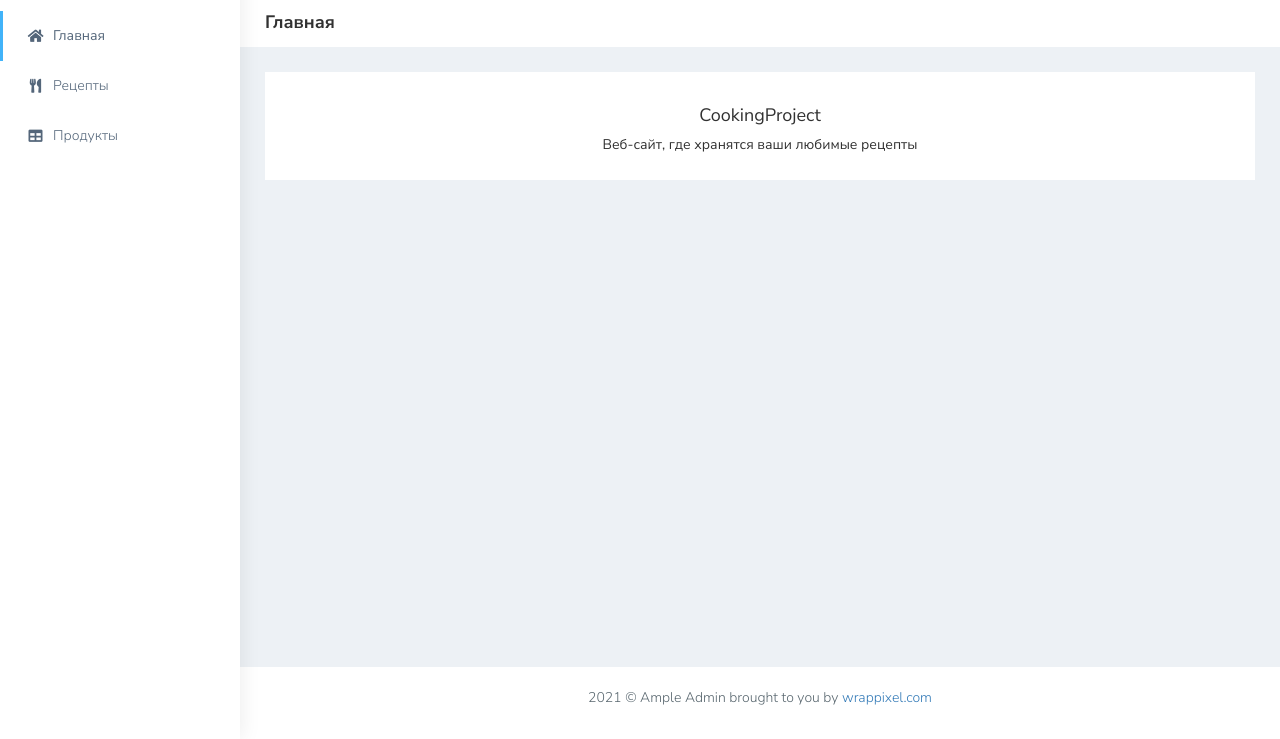
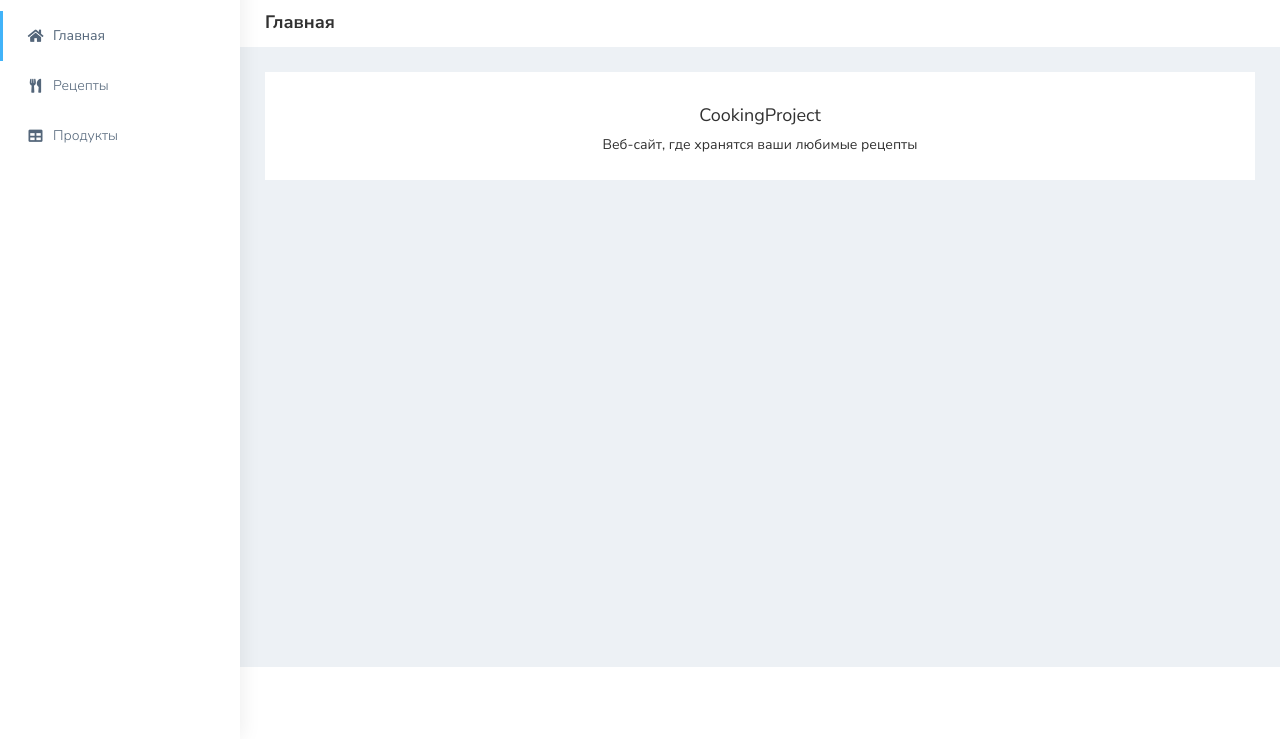
Before and after one commit to AnsaganK/cookingProject, a Django app: page / in a window 1280 px wide. Shown: the part 61-800 px from the top of the page. Run offline with Django 5.2, Linux system fonts and the light colour scheme; some libraries are stand-ins or nearby versions.

Commit message:
remove footer

```diff
--- a/app/templates/base.html
+++ b/app/templates/base.html
@@ -200,9 +200,6 @@
         <!-- ============================================================== -->
         <!-- footer -->
         <!-- ============================================================== -->
-        <footer class="footer text-center"> 2021 © Ample Admin brought to you by <a
-                href="https://www.wrappixel.com/">wrappixel.com</a>
-        </footer>
         <!-- ============================================================== -->
         <!-- End footer -->
         <!-- ============================================================== -->
```
